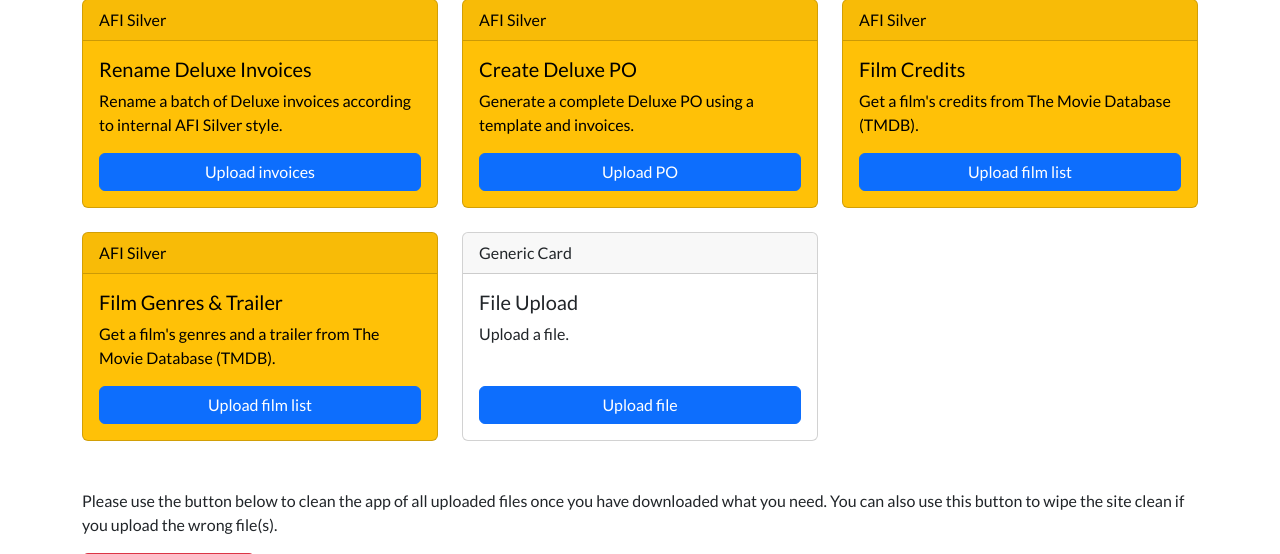
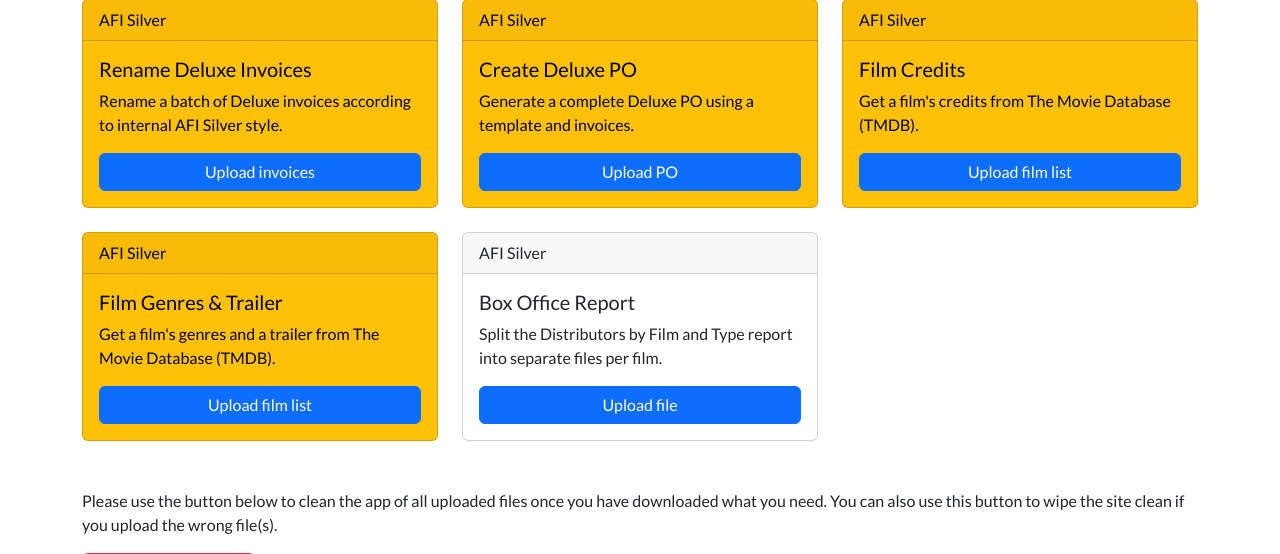
Before and after one commit to deadlyraptor/reels-app, a Flask app: template reels_app/templates/index.html in a window 1280 px wide. Shown: the part 338-892 px from the top of the page. Run offline with Flask 3, Linux system fonts and the light colour scheme; the template is opened without the code that fills it: most values are stand-ins (such as "Sample title", 1, 10 or a date in 2020).

Commit message:
Modify UploadView to accept file type and file processing
By file processing, I mean what will be done to the uploaded file. This
should be a simple description that mmatches the contents of the file
needed for the function.

```diff
--- a/reels_app/__init__.py
+++ b/reels_app/__init__.py
@@ -21,7 +21,7 @@ def create_app(config_class=Config):
     app = Flask(__name__)
     app.config.from_object(config_class)
 
-    app.add_url_rule('/upload-file',
+    app.add_url_rule('/upload-file/<file_type>/<function>',
                      view_func=UploadView.as_view(
                          name='upload_file'))
 
--- a/reels_app/templates/index.html
+++ b/reels_app/templates/index.html
@@ -93,11 +93,12 @@
 
     <div class="col">
         <div class="card h-100">
-            <div class="card-header">Generic Card</div>
+            <div class="card-header">AFI Silver</div>
             <div class="card-body d-flex flex-column">
-                <h5 class="card-title">File Upload</h5>
-                <p class="card-text">Upload a file.</p>
-                <a href="{{ url_for('upload_file') }}" class="btn btn-primary mt-auto">Upload file</a>
+                <h5 class="card-title">Box Office Report</h5>
+                <p class="card-text">Split the Distributors by Film and Type report into separate files per film.</p>
+                <a href="{{ url_for('upload_file', file_type='pdf', function='box-office-report') }}"
+                    class="btn btn-primary mt-auto">Upload file</a>
             </div>
         </div>
     </div>
--- a/reels_app/templates/upload/upload.html
+++ b/reels_app/templates/upload/upload.html
@@ -5,8 +5,8 @@
 
 <form method="POST" action="" enctype="multipart/form-data">
     <div class="form-group">
-        <p><input type="file" name="file" multiple class="form-control-file"></p>
-        <p><input type="submit" value="Upload test" class="btn btn-primary"></input></p>
+        <p><input type="file" name="file" multiple accept=".{{ file_type }}" class="form-control-file"></p>
+        <p><input type="submit" value="Upload file" class="btn btn-primary"></input></p>
     </div>
 </form>
 
```
Also changed, not shown: reels_app/main/routes.py (+10 -2 lines).
